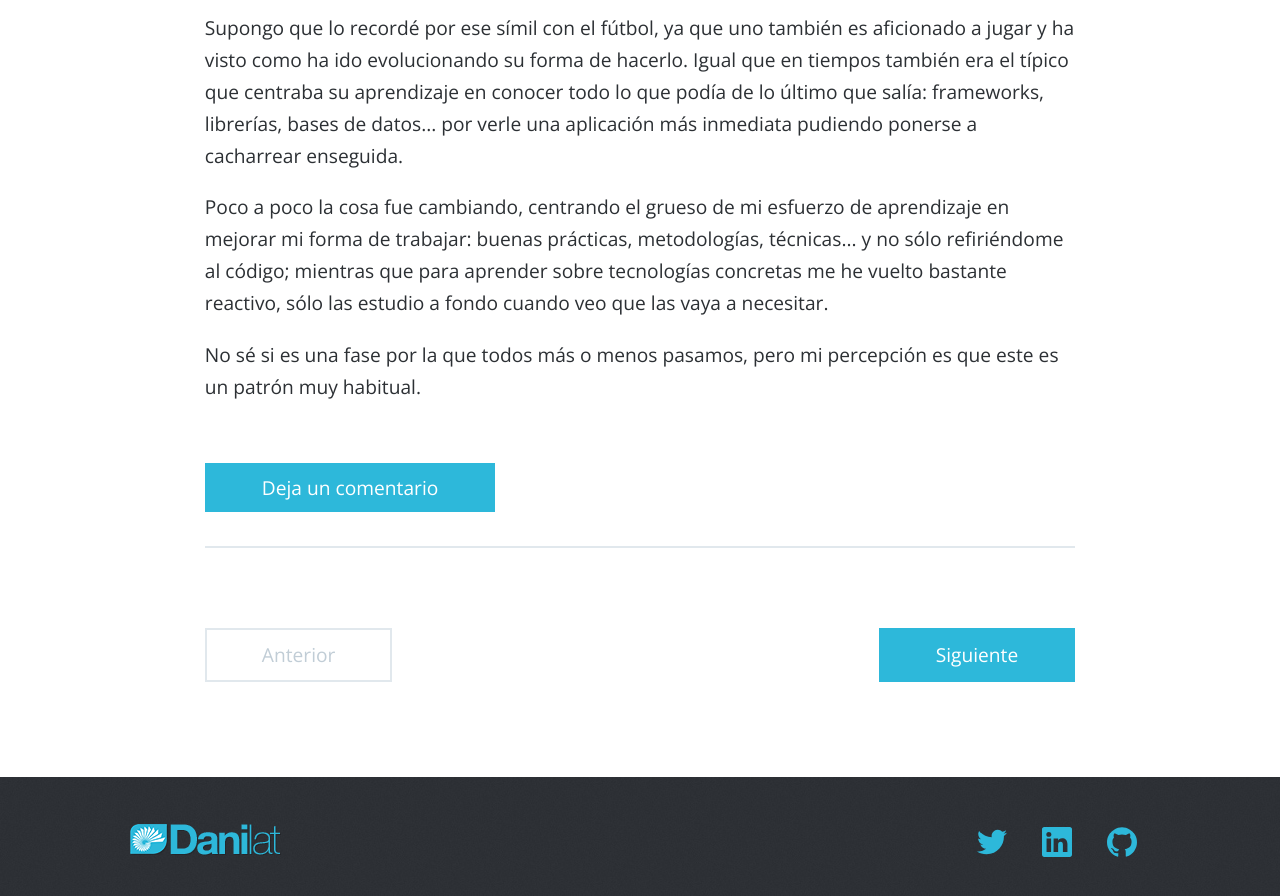
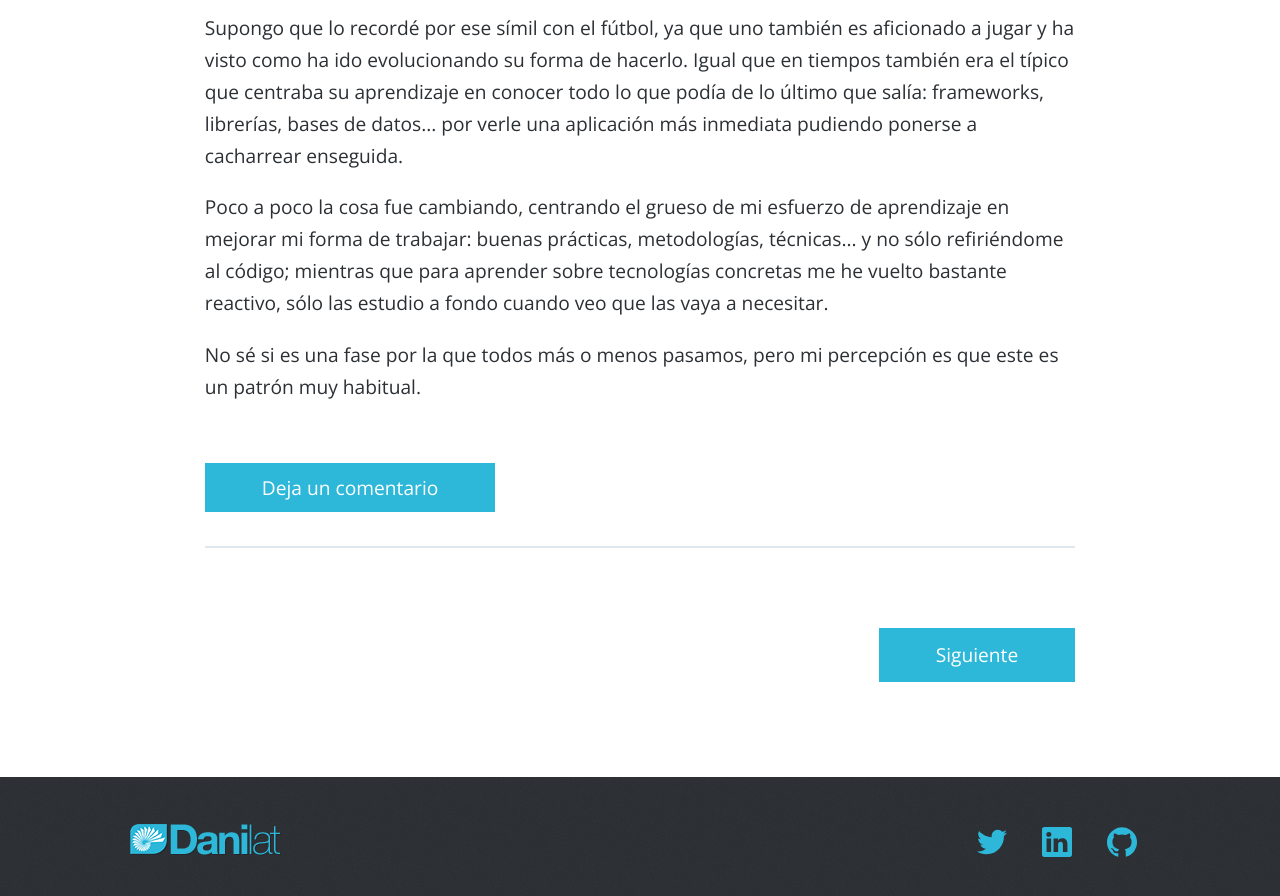
Before and after one commit to danilat/danilat.github.io, a Jekyll site: the page built from weblog/index.html, in a window 1280 px wide and 900 px high, scrolled down 10852 px. Shown: the top 896 px of the window. Built offline with Jekyll 4.4.1, drawn with Linux system fonts in a browser that asks for light colours; the list of posts is cut into pages by our own code; comment, search, counter and statistics services are not loaded.

Commit message:
when hasn't previous or next paginations, the buttons are hidden

```diff
--- a/weblog/index.html
+++ b/weblog/index.html
@@ -22,13 +22,9 @@ layout: one_column
 
     <nav role="navigation" id="nav-below" class="navigation-paging">
       {% if paginator.previous_page %}
-      <a href="{{ paginator.previous_page_path }}" class="previous">Anterior</a>
-      {% else %}
-        <span class="previous">Anterior</span>
+        <a href="{{ paginator.previous_page_path }}" class="previous">Anterior</a>
       {% endif %}
       {% if paginator.next_page %}
         <a href="{{ paginator.next_page_path }}" class="next">Siguiente</a>
-      {% else %}
-        <span class="next ">Siguiente</span>
       {% endif %}
     </nav><!-- #nav-below -->
```
